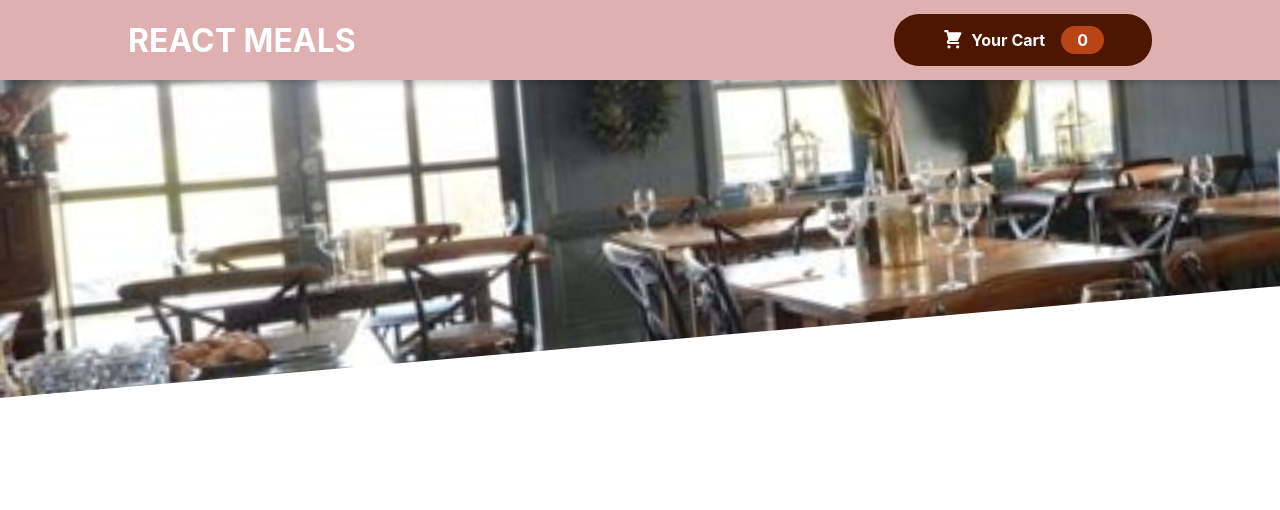
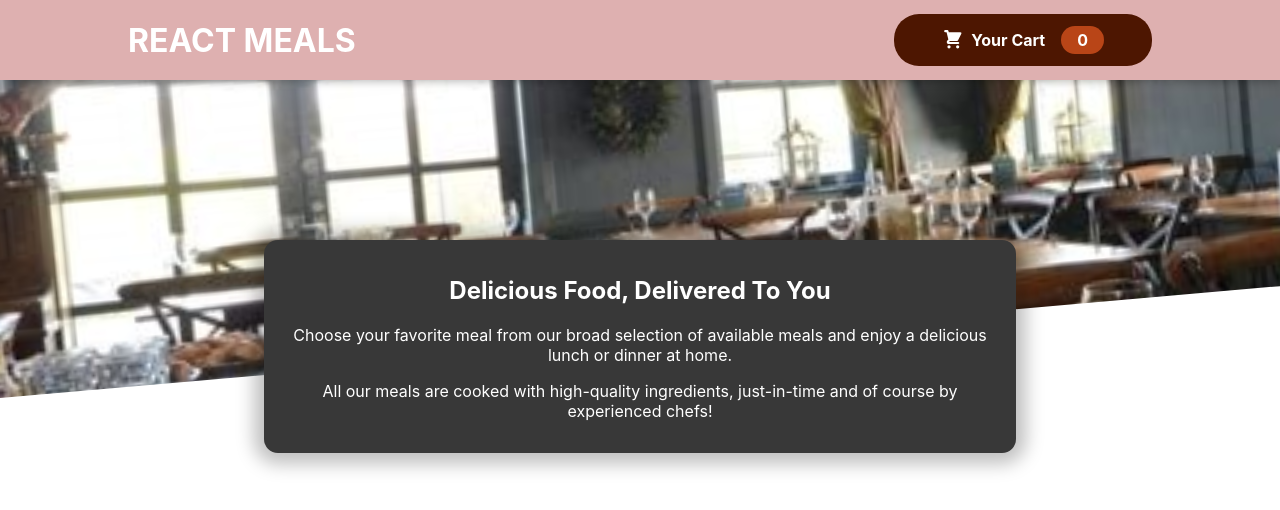
Before and after one commit to surajrai-code/resto, a React (Create React App) app: page / in a window 1280 px wide. Shown: the top 510 px of the page. Built offline with nearby package versions, Linux system fonts and the light colour scheme.

Commit message:
2nd task

```diff
--- a/src/App.js
+++ b/src/App.js
@@ -1,10 +1,11 @@
 import React from 'react'
 import Header from './components/LayOut/Header'
-
+import MealsSummary from './components/Meal/MealsSummary.js'
 const App = () => {
   return (
     <div>
       <Header/>
+      <MealsSummary/>
     </div>
   )
 }
--- /dev/null
+++ b/src/components/Meal/MealsSummary.js
@@ -0,0 +1,19 @@
+import React from 'react'
+import classes from './MealsSummary.module.css';
+const MealsSummary = () => {
+  return (
+    <section className={classes.summary}>
+    <h1>Delicious Food, Delivered To You</h1>
+ <p>
+   Choose your favorite meal from our broad selection of available meals
+   and enjoy a delicious lunch or dinner at home.
+ </p>
+ <p>
+   All our meals are cooked with high-quality ingredients, just-in-time and
+   of course by experienced chefs!
+ </p>
+</section>
+  )
+}
+
+export default MealsSummary
--- /dev/null
+++ b/src/components/Meal/MealsSummary.module.css
@@ -0,0 +1,18 @@
+.summary {
+    text-align: center;
+    max-width: 45rem;
+    width: 90%;
+    margin: auto;
+    margin-top: -10rem;
+    position: relative;
+    background-color: #383838;
+    color: white;
+    border-radius: 14px;
+    padding: 1rem;
+    box-shadow: 0 1px 18px 10px rgba(0, 0, 0, 0.25);
+  }
+
+  .summary h2 {
+    font-size: 2rem;
+    margin-top: 0;
+  }
```
